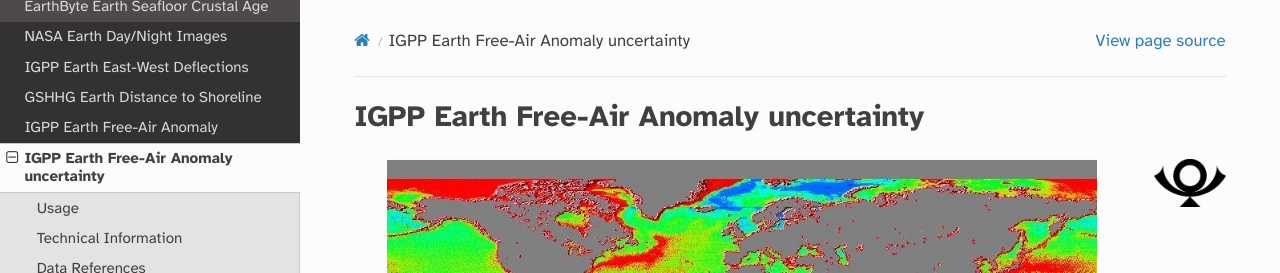
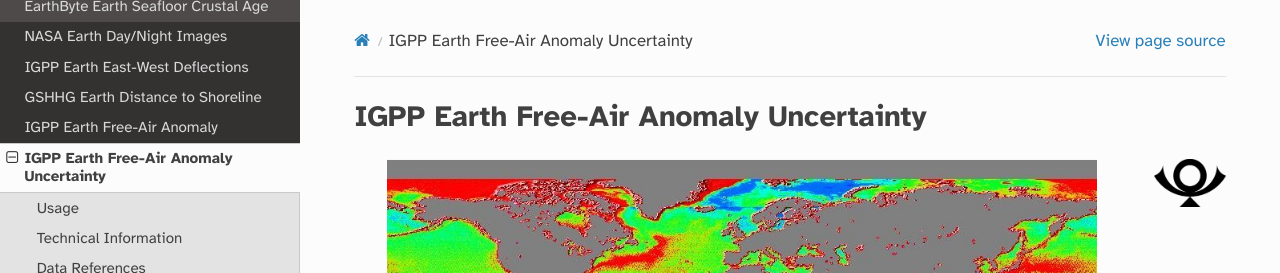
Before and after one commit to GenericMappingTools/remote-datasets, a Sphinx documentation site: the page built from docs/earth-faaerror.rst, in a window 1280 px wide and 900 px high. Shown: the top 273 px of the window. Built offline with Sphinx 7.4.7 and the Read the Docs theme 3.1.0, drawn with Linux system fonts in a browser that asks for light colours.

Commit message:
Fix typos (#130)

```diff
--- a/docs/earth-edefl.rst
+++ b/docs/earth-edefl.rst
@@ -14,7 +14,7 @@
 `David Sandwell and colleagues <https://topex.ucsd.edu/marine_grav/mar_grav.html>`_
 have provided altimetry-based marine FAA and similar grids since 1995. The latest version 32 is now
 available for remote use in GMT. Over land these grids are filled in by the EGM2008 model
-[Pavlis et al., 2012].This data set contains the east-west deflections of the vertical
+[Pavlis et al., 2012]. This data set contains the east-west deflections of the vertical
 in micro-radians. Polar regions beyond ±80˚ are not covered and are set to NaN.
 
 Usage
--- a/docs/earth-faaerror.rst
+++ b/docs/earth-faaerror.rst
@@ -1,4 +1,4 @@
-IGPP Earth Free-Air Anomaly uncertainty
+IGPP Earth Free-Air Anomaly Uncertainty
 ---------------------------------------
 .. figure:: /_static/igpp.png
    :align: right
--- a/docs/earth-ndefl.rst
+++ b/docs/earth-ndefl.rst
@@ -14,7 +14,7 @@
 `David Sandwell and colleagues <https://topex.ucsd.edu/marine_grav/mar_grav.html>`_
 have provided altimetry-based marine FAA and similar grids since 1995. The latest version 32 is now
 available for remote use in GMT. Over land these grids are filled in by the EGM2008 model
-[Pavlis et al., 2012].This data set contains the south-north deflections of the vertical
+[Pavlis et al., 2012]. This data set contains the south-north deflections of the vertical
 in micro-radians. Polar regions beyond ±80˚ are not covered and are set to NaN.
 
 Usage
```
